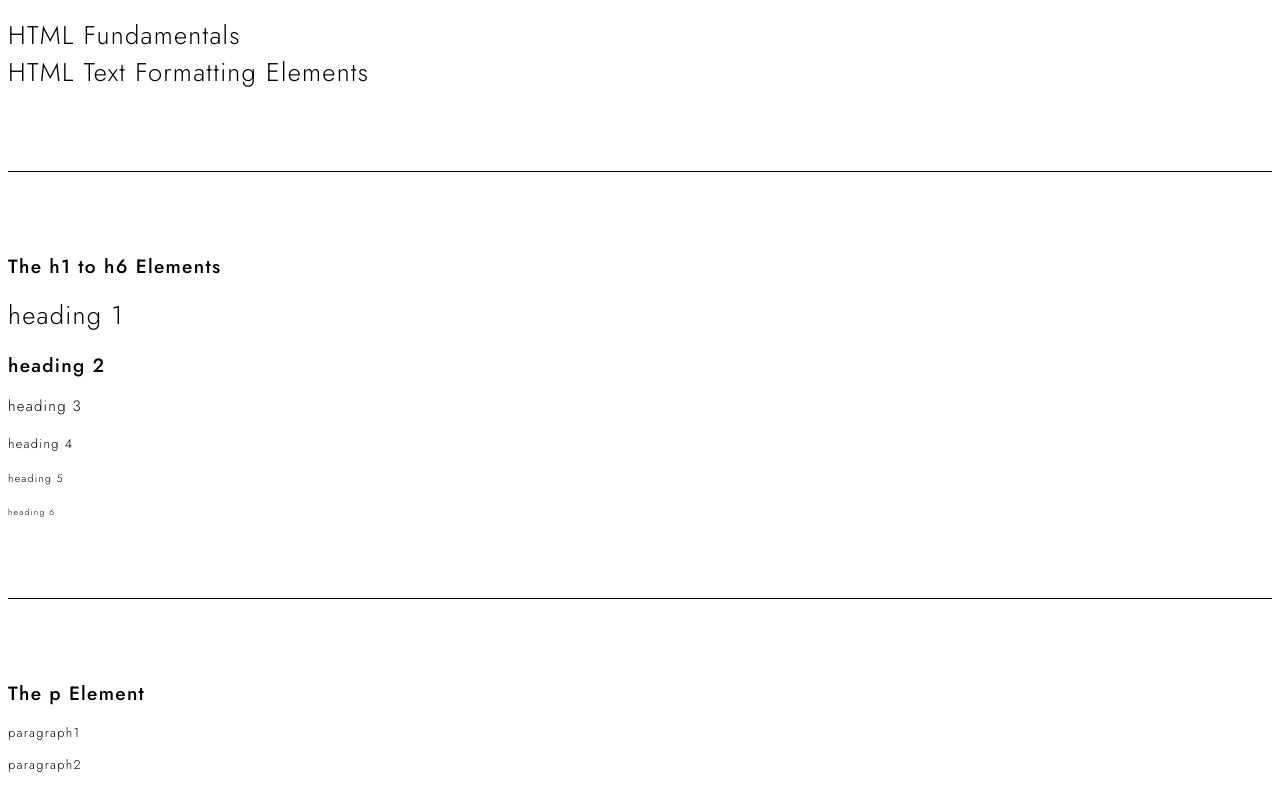
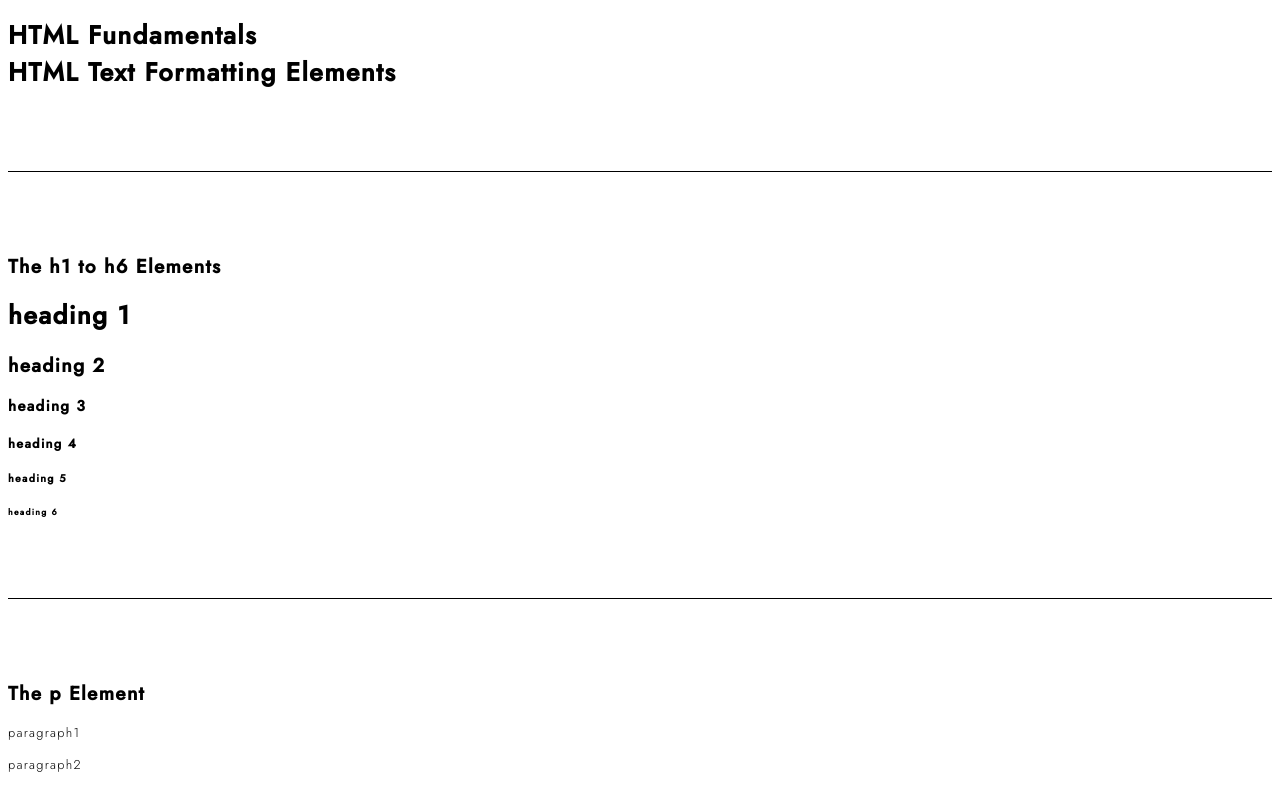
Before and after one commit to qaiswardag/CSS-Framework, a plain HTML site: page index.html in a window 1280 px wide. Shown: the top 800 px of the page. Drawn offline with Linux system fonts and the light colour scheme.

Commit message:
modify css

```diff
--- a/css/general.css
+++ b/css/general.css
@@ -3,19 +3,6 @@ body {
   font-size: 0.8em;
   font-family: 'Jost', sans-serif;
   font-weight: 300;
-}
-
-h1,
-h2,
-h3,
-h4,
-h5,
-h6 {
-  font-weight: 300;
-}
-
-h2 {
-  font-weight: 500;
 }
 
 hr {
```
